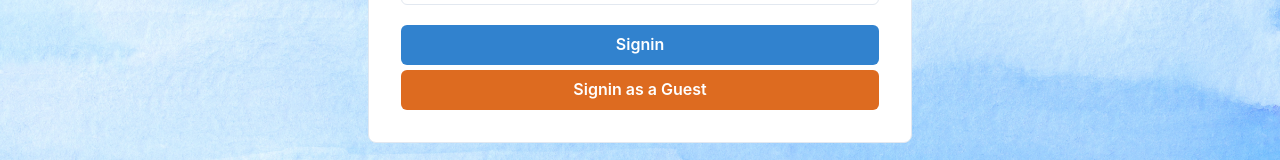
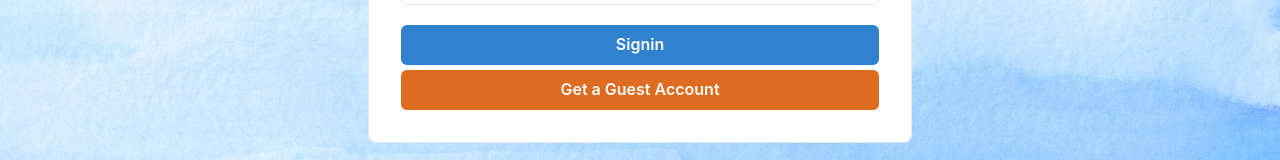
Before and after one commit to yufeng-pan/ANUniChat, a React (Create React App) app in the folder frontend/: page / in a window 1280 px wide. Shown: the part 352-512 px from the top of the page. Built offline with nearby package versions, Linux system fonts and the light colour scheme.

Commit message:
complete guest signin functionality

```diff
--- a/frontend/src/components/authentication/Signin.js
+++ b/frontend/src/components/authentication/Signin.js
@@ -77,6 +77,7 @@ const Signin = () => {
           onChange={(e) => {
             return setEmail(e.target.value);
           }}
+          value={email}
         />
       </FormControl>
       <FormControl id="signin-password" isRequired>
@@ -88,6 +89,7 @@ const Signin = () => {
             onChange={(e) => {
               return setPassword(e.target.value);
             }}
+            value={password}
           />
           <InputRightElement width="4.5rem">
             <Button
@@ -118,10 +120,10 @@ const Signin = () => {
         width="100%"
         onClick={() => {
           setEmail("guest@example.com");
-          setPassword("guest123");
+          setPassword("guest");
         }}
       >
-        Signin as a Guest
+        Get a Guest Account
       </Button>
     </VStack>
   );
```
